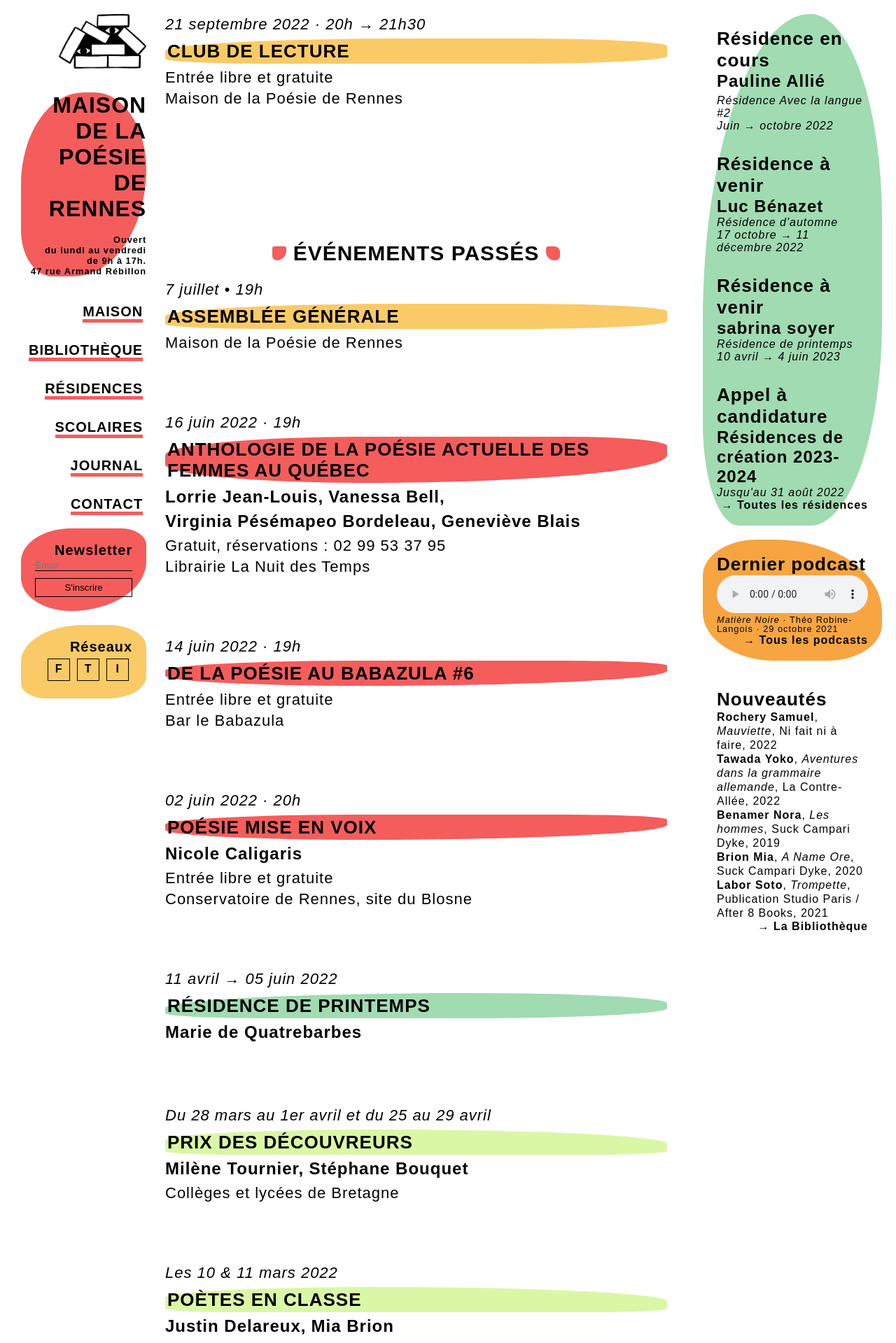
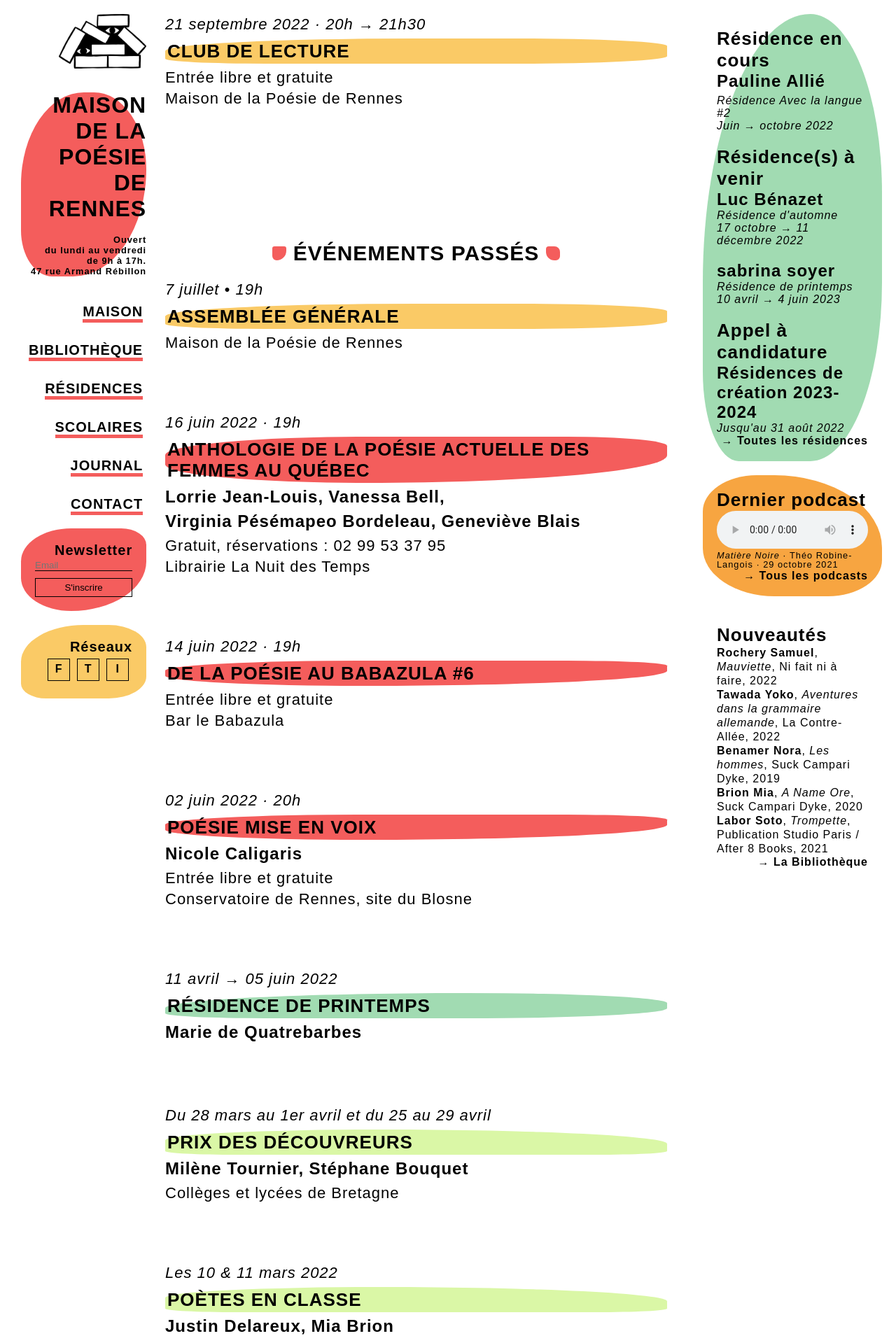
Before and after one commit to PQuod/MaisondelaPoesiedeRennes, a Jekyll site: the page built from index.markdown, in a window 1280 px wide. Shown: the top 1919 px of the page at 70% size. Built offline with Jekyll 4.4.1, drawn with Linux system fonts in a browser that asks for light colours; some web fonts are replaced; a script that is not in the unit is left out.

Commit message:
changing encart_res

```diff
--- a/_layouts/home.html
+++ b/_layouts/home.html
@@ -85,33 +85,31 @@
 
 <div class="actus">
   <div class="encart color_res">
-{% assign sorted2 = site.posts | sort: 'date_debut' %}
-  {% for post in sorted2 %}
+    <div class="encart_res">
+      {% assign sorted2 = site.posts | sort: 'date_debut' %}
+      {% for post in sorted2 %}
     {% if post.categories contains "residence" or post.categories contains "residence_scolaire" %}
     {% capture debutdate %}{{ post.date_debut | date: "%Y-%m-%d"}}{% endcapture %}
     {% capture findate %}{{ post.date_fin | date: "%Y-%m-%d"}}{% endcapture %}
     {% capture nowdate %}{{ "now" | date: "%Y-%m-%d" }}{% endcapture %}
     {% if debutdate <= nowdate and findate >= nowdate %}
-    <div class="encart_res">
+
       <h3 class="encart_titre">Résidence en cours</h3>
       <a href="{{ post.url }}">
         <h4 class="encart_artiste">{{ post.artiste }}</h4>
       </a>
-      <div class="event_dates">{{ post.title }}<br>{{ post.dates_publiees }}</div>
-    </div>
+      <div class="event_dates actu_res">{{ post.title }}<br>{{ post.dates_publiees }}</div>
     {% endif %}
-
     {% if debutdate >= nowdate %}
-    <div class="encart_res">
-      <h3 class="encart_titre prems">Résidence à venir</h3>
+      <h3 class="encart_titre prems">Résidence(s) à venir</h3>
       <a href="{{ post.url }}">
           <h4>{{ post.artiste }}</h4>
       </a>
-      <div class="event_dates">{{ post.title }}<br>{{ post.dates_publiees }}</div>
-    </div>
+      <div class="event_dates actu_res">{{ post.title }}<br>{{ post.dates_publiees }}</div>
     {% endif %}
     {% endif %}
   {% endfor %}
+
   {% for post in site.categories.appel %}
     {% capture debutdate %}{{ post.date_debut | date: "%Y-%m-%d"}}{% endcapture %}
     {% capture findate %}{{ post.date_fin | date: "%Y-%m-%d"}}{% endcapture %}
@@ -126,6 +124,7 @@
     </div>
     {% endif %}
   {% endfor %}
+  </div>
   <a href="/category/residence" class="liencat">Toutes les résidences</a>
 </div>
 {% assign sortedpod = site.categories.podcast | sort: 'date_debut' | reverse %}
--- a/_sass/minima/_layout.scss
+++ b/_sass/minima/_layout.scss
@@ -94,9 +94,11 @@
   text-decoration: underline;
 }
 
-.prems:not(:first-of-type){
-  display:none;
+.actu_res{
+  margin-bottom:20px;
 }
+
+.prems ~ .prems { display:none; }
 
 .evenements{
   width:70%;
```
